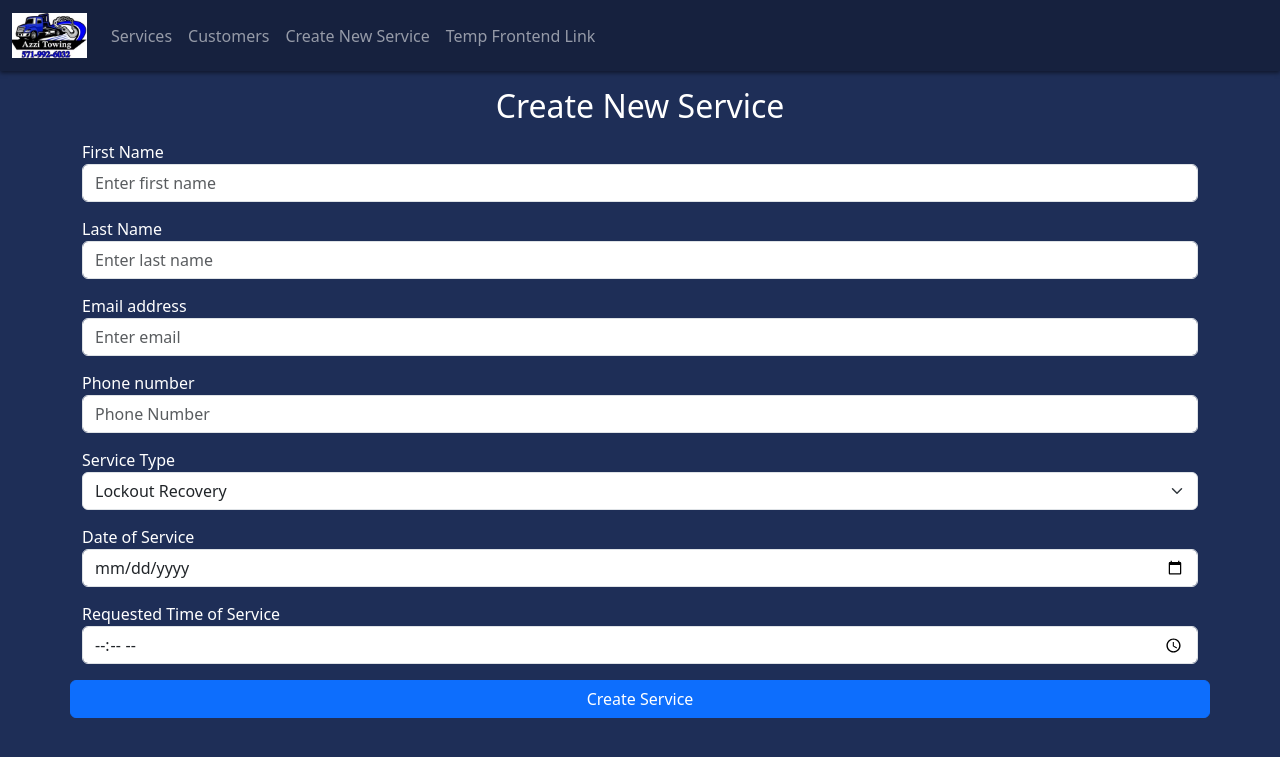
After one commit to jamesbeegen/azziTowing, a Flask app: page /joeazzi/create-service in a window 1280 px wide. The commit adds this page. Shown: the top 757 px of the page. Run offline with Flask 2, Linux system fonts and the light colour scheme.

Commit message:
Added new features to admin page, and restructured some other forms

```diff
--- a/app.py
+++ b/app.py
@@ -17,7 +17,6 @@ from os import environ
 from os.path import exists
 from sqlite3 import connect
 from init_db import init_db, db_connect
-import psycopg2
 import stripe
 import datetime
 
@@ -237,6 +236,99 @@ def delete_service_ticket():
 
     return redirect('/joeazzi')
 
+@app.route('/joeazzi/create-service', methods=('GET', 'POST'))
+def create_service_ticket_view():
+    if request.method == 'POST':
+        if not prod:
+            conn = connect(DB)
+
+        else:
+            conn = db_connect()
+
+        cur = conn.cursor()
+
+        # Check if customer exists, create them if not
+        if not customer_exists(request.form['email']):
+            cur.execute("INSERT INTO customer (first_name, last_name, email, phone) VALUES ({0},{0},{0},{0})".format(param_query_symbol), (request.form['first_name'], request.form['last_name'], request.form['email'], request.form['phone_number']))
+
+        # Create the service
+        cur.execute("INSERT INTO service (service_type, date, time, completed, balance, paid, customer_email) VALUES ({0},{0},{0},{0},{0},{0},{0})".format(param_query_symbol), (request.form['service_type'], request.form['date'], request.form['time'], '0', '0.00', '0', request.form['email']))
+
+        conn.commit()
+        conn.close()
+
+        return redirect(url_for('admin_view'))
+    else:
+        return render_template('create-service.html')
+
+@app.route('/joeazzi/customers', methods=('GET', 'POST'))
+def customers_view():
+    if not prod:
+        conn = connect(DB)
+
+    else:
+        conn = db_connect()
+
+    cur = conn.cursor()
+    cur.execute("SELECT * FROM customer")
+
+    customers = cur.fetchall()
+
+    conn.commit()
+    conn.close()
+
+    return render_template('customers.html', customers=customers)
+
+@app.route('/joeazzi/customers/record', methods=('GET', 'POST'))
+def customer_record_view():
+    customer_id = request.args.get('customer')
+    if request.method == 'POST':
+        if not prod:
+            conn = connect(DB)
+
+        else:
+            conn = db_connect()
+
+        cur = conn.cursor()
+
+        # Check for empty values from the form
+        if request.form['first_name'] == '':
+            cur.execute("SELECT first_name FROM customer WHERE email = {0}".format(param_query_symbol), (customer_id,))
+            first_name = cur.fetchone()[0]
+        else:
+            first_name = request.form['first_name']
+
+        # Check for empty values from the form
+        if request.form['last_name'] == '':
+            cur.execute("SELECT last_name FROM customer WHERE email = {0}".format(param_query_symbol), (customer_id,))
+            last_name = cur.fetchone()[0]
+        else:
+            last_name = request.form['last_name']
+
+        # Check for empty values from the form
+        if request.form['phone'] == '':
+            cur.execute("SELECT phone FROM customer WHERE email = {0}".format(param_query_symbol), (customer_id,))
+            phone = cur.fetchone()[0]
+        else:
+            phone = request.form['phone']
+        cur.execute("UPDATE customer SET first_name={0}, last_name={0}, phone={0} WHERE email={0}".format(param_query_symbol), (first_name, last_name, phone, customer_id,))
+        conn.commit()
+        conn.close()
+        return redirect('/joeazzi/customers/record?customer={}'.format(customer_id))
+    else:
+        if not prod:
+            conn = connect(DB)
+
+        else:
+            conn = db_connect()
+
+        cur = conn.cursor()
+        cur.execute("SELECT email, first_name, last_name, phone FROM customer WHERE email={0}".format(param_query_symbol), (customer_id,))
+        customer = cur.fetchone()
+        conn.commit()
+        conn.close()
+        return render_template('customer-record.html', customer=customer)
+
 
 # Main calling function
 if __name__ == '__main__':
--- /dev/null
+++ b/static/css/admin-styles.css
@@ -0,0 +1,30 @@
+.header {
+    text-decoration: none;
+    color: purple
+}
+
+.header:hover {
+    text-decoration: none;
+    color: purple
+}
+
+.navbar {
+    box-shadow: 0 2px 4px 0 rgba(0,0,0,.5) !important;
+}
+
+body {
+    margin: 0 auto !important;
+    background: #1e2e57 !important;
+}
+
+.bg-primary {
+    background-color: #16213E !important;
+}
+
+.form-group {
+    margin-top: 15px !important;
+}
+
+label, h1, h2{
+    color: white !important;
+}
--- a/templates/admin.html
+++ b/templates/admin.html
@@ -1,11 +1,11 @@
 {% extends 'base-admin.html' %}
 {% block stylesheet %}
-<link rel="stylesheet" href="css/styles.css">
+<link rel="stylesheet" href="css/admin-styles.css">
 {% endblock %}
 {% block content %}
     <div class="container" id="admin">
         <div class="row justify-content-center">
-            <h1 class="text-center">Overdue</h1>
+            <h1 class="text-center mt-3">Overdue</h1>
             <div class="table-responsive">
                 <table class="table table-danger table-hover">
                     <thead>
--- a/templates/base-admin.html
+++ b/templates/base-admin.html
@@ -34,8 +34,8 @@
           <div class="collapse navbar-collapse" id="navbarNavAltMarkup">
                 <div class="navbar-nav">
                     <a class="nav-link" href="/joeazzi">Services</a>
-                    <a class="nav-link" href="#">Customers</a>
-                    <a class="nav-link" href="/">Create New Service</a>
+                    <a class="nav-link" href="/joeazzi/customers">Customers</a>
+                    <a class="nav-link" href="/joeazzi/create-service">Create New Service</a>
                     <a class="nav-link" href="/">Temp Frontend Link</a>
                 </div>
             </div>
@@ -52,8 +52,5 @@
     <!-- Latest compiled and minified JavaScript -->
     <script src="https://cdn.jsdelivr.net/npm/bootstrap@5.3.0-alpha1/dist/js/bootstrap.bundle.min.js" integrity="sha384-w76AqPfDkMBDXo30jS1Sgez6pr3x5MlQ1ZAGC+nuZB+EYdgRZgiwxhTBTkF7CXvN" crossorigin="anonymous"></script>
 
-    <!-- Custom JS import-->
-    <script src="js/js.js"></script>
-
 </body>
 </html>
--- /dev/null
+++ b/templates/create-service.html
@@ -0,0 +1,50 @@
+{% extends 'base-admin.html' %}
+
+{% block stylesheet %}
+<link rel="stylesheet" href="../css/admin-styles.css">
+{% endblock %}
+
+{% block content %}
+<div class="container">
+    <h2 class="text-center mt-3">Create New Service</h2>
+    <form method="post" id="schedule">
+        <div class="form-group">
+            <label for="firstName">First Name</label>
+            <input type="text" class="form-control" name="first_name" value="{{ request.form['first_name'] }}" aria-describedby="emailHelp" placeholder="Enter first name">
+        </div>
+        <div class="form-group">
+            <label for="lastName">Last Name</label>
+            <input type="text" class="form-control" name="last_name" value= "{{ request.form['last_name'] }}" aria-describedby="emailHelp" placeholder="Enter last name">
+        </div>
+        <div class="form-group">
+            <label for="email">Email address</label>
+            <input type="email" class="form-control" name="email" value= "{{ request.form['email'] }}"  aria-describedby="emailHelp" placeholder="Enter email">
+        </div>
+        <div class="form-group">
+            <label for="phone">Phone number</label>
+            <input type="text" class="form-control" name="phone_number" id="phoneNumber" value= "{{ request.form['phone_number'] }}"  placeholder="Phone Number">
+        </div>
+        <div class="form-group">
+            <label for="serviceType">Service Type</label>
+            <select class="form-select" name="service_type" value="{{ request.form['service_type'] }}">
+                <option value="Lockout Recovery">Lockout Recovery</option>
+                <option value="Vehicle Transport/Delivery">Vehicle Transport/Delivery</option>
+                <option value="Fuel Delivery">Fuel Delivery</option>
+                <option value="Battery Jump">Battery Jump</option>
+            </select>
+        </div>
+        <div class="form-group">
+            <label for="date">Date of Service</label>
+            <input class="form-control" type="date" name="date" value="{{ request.form['date'] }}" placeholder="MM/DD/YYYY">
+        </div>
+        <div class="form-group">
+            <label for="time">Requested Time of Service</label>
+            <input class="form-control" type="time" name="time" value="{{ request.form['time'] }}" placeholder="MM/DD/YYYY">
+        </div>
+        <div class="row justify-content-center">
+            <button type="submit" class="btn btn-primary mt-3">Create Service</button>
+        </div>
+    </form>
+</div>
+<script src="js/js.js"></script>
+{% endblock %}
--- a/templates/schedule.html
+++ b/templates/schedule.html
@@ -20,7 +20,6 @@
                         <div class="form-group">
                             <label for="email">Email address</label>
                             <input type="email" class="form-control" name="email" value= "{{ request.form['email'] }}"  aria-describedby="emailHelp" placeholder="Enter email">
-                            <small id="emailHelp" class="form-text text-muted">We'll never share your email with anyone else.</small>
                         </div>
                         <div class="form-group">
                             <label for="phone">Phone number</label>
```
Also changed, not shown: static/css/styles.css (+9 -0 lines), templates/customer-record.html (added, +45 -0 lines), templates/customers.html (added, +35 -0 lines), templates/service-ticket.html (+13 -13 lines).
